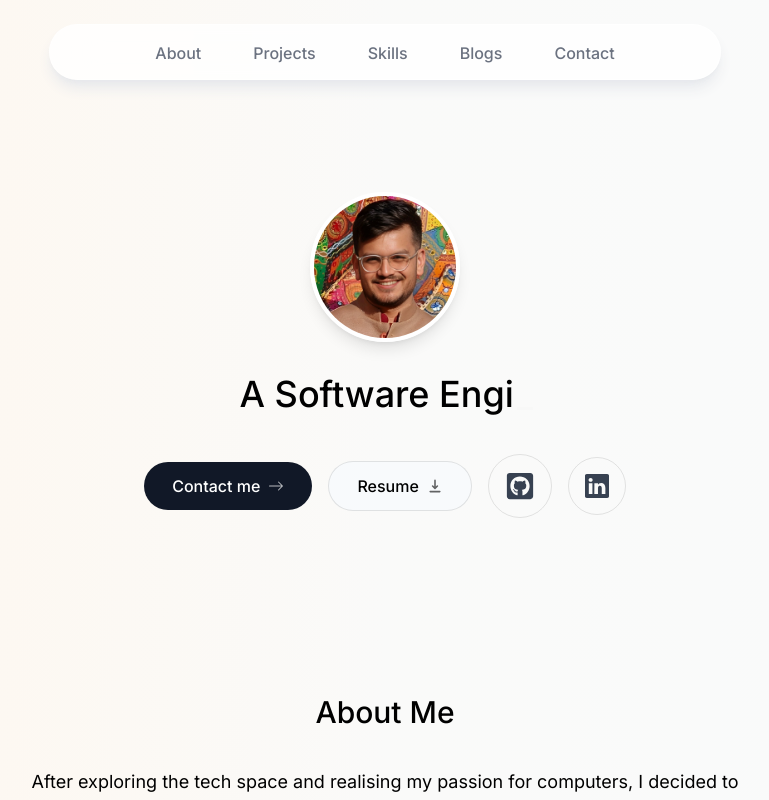
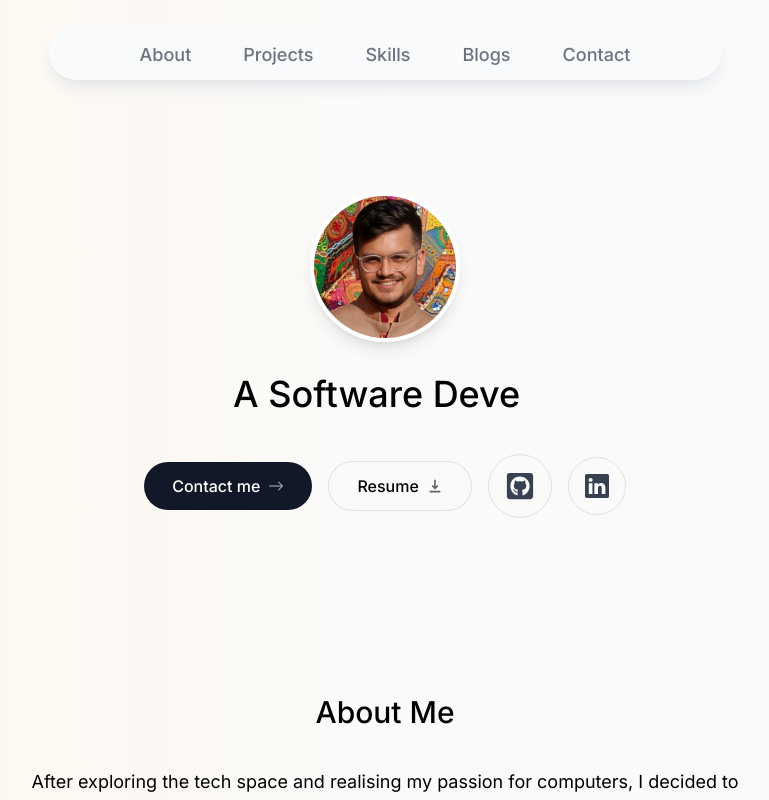
Before and after one commit to vasujhawar2001/portfolio, a Next.js app: page / in a window 1280 px wide. Shown: the top 800 px of the page, without its empty margins (255-1024 px from the left). Built offline with nearby package versions, Linux system fonts and the light colour scheme; no server answers.

Commit message:
ui changes

```diff
--- a/src/components/contact.tsx
+++ b/src/components/contact.tsx
@@ -12,7 +12,7 @@ export default function Contact() {
   return (
     <motion.section
       id="contact"
-      className="mb-20 p-10 sm:mb-28 text-center shadow-lg rounded-3xl bg-gray-50 hover:bg-slate-50"
+      className="mb-20 p-10 sm:mb-28 text-center shadow-lg rounded-3xl bg-gray-50 hover:bg-gray-100"
       initial={{
         opacity: 0,
       }}
--- a/src/components/header.tsx
+++ b/src/components/header.tsx
@@ -10,14 +10,14 @@ export default function Header() {
   return (
     <header className="z-20 relative">
       <motion.div
-        className="fixed top-0 left-1/2 h-16 w-full rounded-none border border-white border-opacity-40 bg-white bg-opacity-80 shadow-lg
-        shadow-gray-200 backdrop-blur-xl sm:top-6 sm:h-14 sm:max-w-2xl sm:rounded-full
+        className="fixed top-0 left-1/2 h-16 w-full rounded-none border border-white border-opacity-40 bg-slate-50 bg-opacity-80 shadow-lg
+        shadow-gray-200 backdrop-blur-2xl sm:top-6 sm:h-14 sm:max-w-2xl sm:rounded-full
        dark:bg-gray-950 dark:border-black/40 dark:bg-opacity-75"
         initial={{ y: -100, x: "-50%", opacity: 0 }}
         animate={{ y: 0, x: "-50%", opacity: 1 }}
       >
         <nav className="flex fixed top-1 left-1/2 -translate-x-1/2">
-        <ul className="flex items-center justify-evenly text-base sm:text-base font-medium text-gray-500 sm:gap-5">
+        <ul className="flex items-center justify-evenly text-base sm:text-lg font-medium text-gray-500 sm:gap-5">
           {links.map((link) => (
             <motion.li
               className="flex w-full items-center justify-center sm:px-4 px-3 py-3"
@@ -26,7 +26,7 @@ export default function Header() {
               animate={{ y: 0, opacity: 1 }}
             >
               <Link
-                className="hover:text-gray-950 transition dark:text-gray-500 dark:hover:text-gray-300"
+                className="hover:text-violet-800 transition dark:text-gray-500 dark:hover:text-gray-300"
                 href={`/${link.hash}`}
                 >
                 {link.name}
--- a/src/components/hero.tsx
+++ b/src/components/hero.tsx
@@ -30,7 +30,7 @@ const Hero = () => {
             >
             <Typewriter
             words={['Hi 👋🏻, I am Vasu.',
-            "A Software Engineer.",
+            "A Software Developer.",
             "<I love to code />",
             `Tech-Enthusiast.tsx`,
             "Chai or Coffee?☕"]}
--- a/src/components/submit-btn.tsx
+++ b/src/components/submit-btn.tsx
@@ -8,7 +8,7 @@ export default function SubmitBtn() {
   return (
     <button
       type="submit"
-      className="group flex items-center justify-center gap-2 h-[3rem] w-[8rem] bg-gray-900 text-white rounded-full outline-none transition-all focus:scale-110 hover:scale-110 hover:bg-gray-950 active:scale-105 dark:bg-white dark:bg-opacity-10 disabled:scale-100 disabled:bg-opacity-65"
+      className="group flex items-center justify-center gap-2 h-[3rem] w-[8rem] font-medium bg-gray-800 text-white hover:text-violet-500 rounded-full outline-none transition-all focus:scale-110 hover:scale-110 hover:bg-gray-950 active:scale-105 dark:bg-white dark:bg-opacity-10 disabled:scale-100 disabled:bg-opacity-65"
       disabled={pending}
     >
       {pending ? (
```
